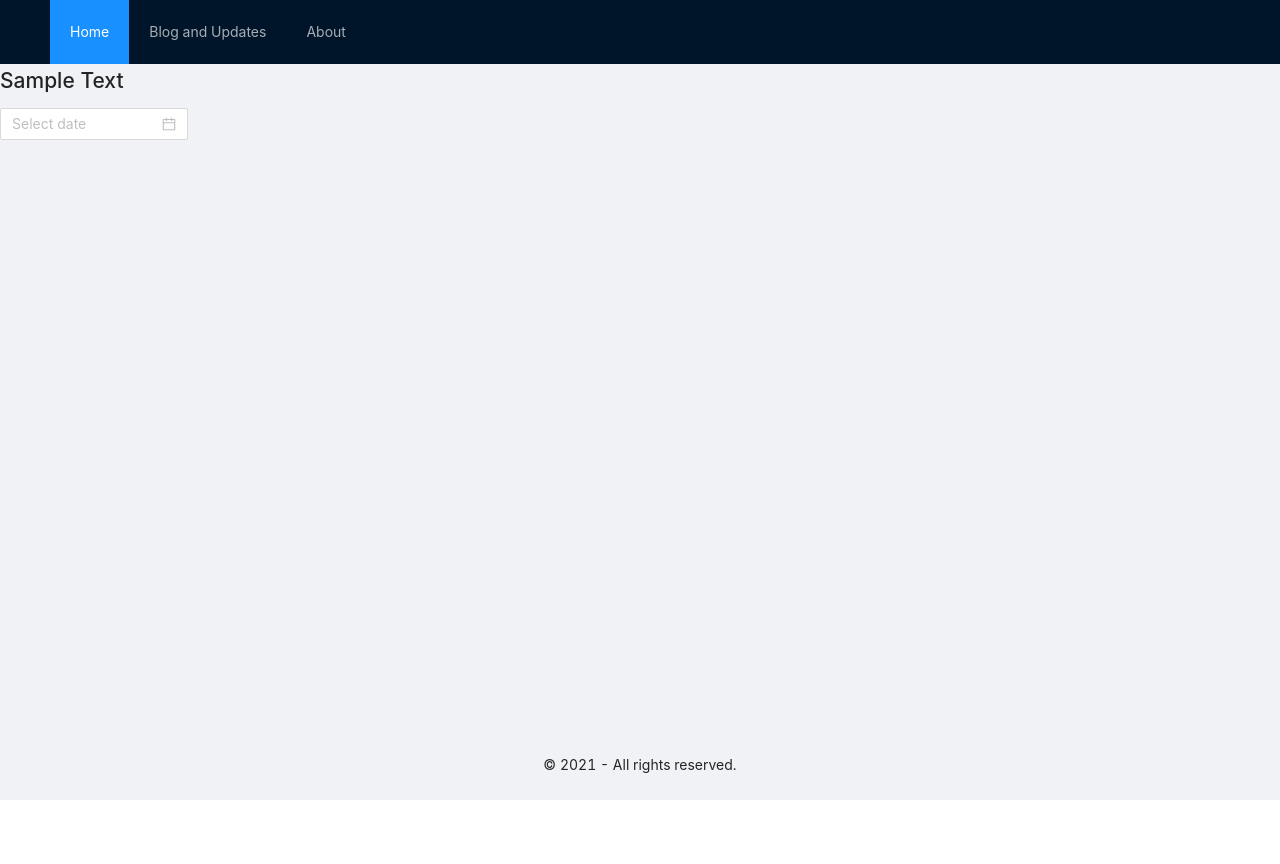
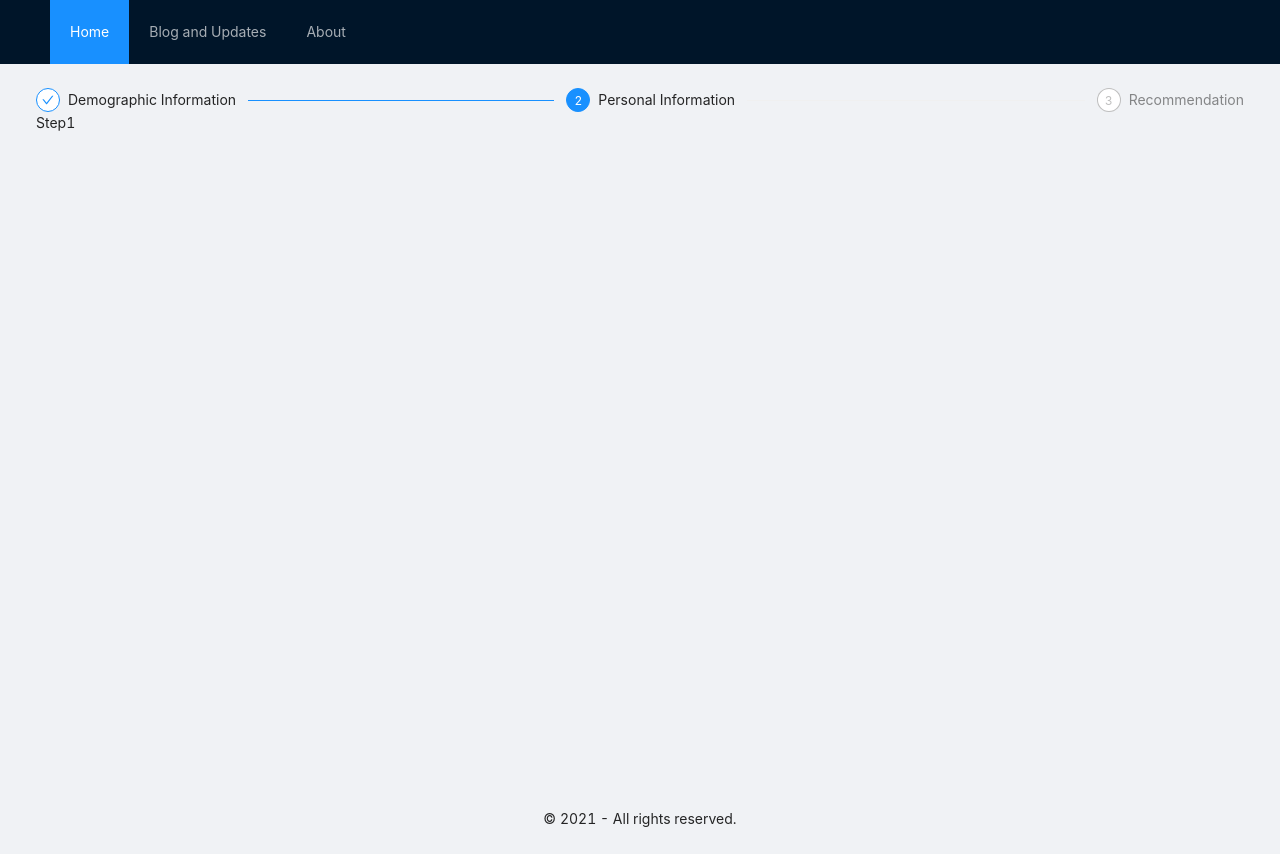
Before and after one commit to RecSys-lab/PoI-data-collection-form, a Next.js app: page / in a window 1280 px wide. Before the commit the page ends 800 px from the top, so only its background shows below. Built offline with nearby package versions, Linux system fonts and the light colour scheme.

Commit message:
feat: adding stepper and other contents

```diff
--- /dev/null
+++ b/components/Content.tsx
@@ -0,0 +1,30 @@
+import React, { CSSProperties, FC } from "react";
+import styled from 'styled-components';
+import Stepper from "./Content/Stepper";
+import { steps } from "./Content/Stepper/steps.config";
+
+export const ContentComponent: FC = () => {
+    const [current, setCurrent] = React.useState(0);
+
+    const next = () => {
+        setCurrent(current + 1);
+      };
+
+      const prev = () => {
+        setCurrent(current - 1);
+      };
+
+      const onChange = (current: number) => {
+        setCurrent(current);
+    }
+
+    return <Container >
+            <Stepper onChange={onChange} />
+            <div className="steps-content">{steps[current].content}</div>
+
+        </Container>
+}
+
+const Container = styled.div`
+    padding: 24px 36px;
+`;
--- /dev/null
+++ b/components/Content/Stepper.tsx
@@ -0,0 +1,25 @@
+import React, { FC, ReactNode } from "react";
+import styled from 'styled-components';
+
+import { Steps } from 'antd';
+import { steps } from "./Stepper/steps.config";
+
+const { Step } = Steps;
+
+interface StepperProps {
+  onChange: (current: number) => void;
+};
+
+const Stepper: FC<StepperProps> = ({onChange}) => {
+
+
+  return <Steps size="small" current={1} onChange={onChange}>
+  {steps.map((step, key) => {
+    return <Step key={key} title={step.title} />
+  })}
+</Steps>
+};
+
+export default Stepper;
+
+const AppContainer = styled.div``;
--- /dev/null
+++ b/components/Content/Stepper/StepDemographic.tsx
@@ -0,0 +1,7 @@
+import React, { FC, ReactNode } from "react";
+
+const StepDemographic: FC = () => {
+    return <div>Step1</div>
+  };
+
+  export default StepDemographic;
--- /dev/null
+++ b/components/Content/Stepper/StepPersonal.tsx
@@ -0,0 +1,7 @@
+import React, { FC, ReactNode } from "react";
+
+const StepPersonal: FC = () => {
+    return <div>Step2</div>
+  };
+
+  export default StepPersonal;
--- /dev/null
+++ b/components/Content/Stepper/StepRecommendation.tsx
@@ -0,0 +1,7 @@
+import React, { FC, ReactNode } from "react";
+
+const StepRecommendation: FC = () => {
+    return <div>Step3</div>
+  };
+
+  export default StepRecommendation;
--- /dev/null
+++ b/components/Content/Stepper/steps.config.tsx
@@ -0,0 +1,24 @@
+import React from "react";
+import StepDemographic from "./StepDemographic";
+import StepPersonal from "./StepPersonal";
+import StepRecommendation from "./StepRecommendation";
+
+interface Step {
+    title: string;
+    content: JSX.Element;
+}
+
+export const steps: Step[] = [
+    {
+      title: 'Demographic Information',
+      content: <StepDemographic />,
+    },
+    {
+      title: 'Personal Information',
+      content: <StepPersonal />,
+    },
+    {
+      title: 'Recommendation',
+      content: <StepRecommendation />,
+    },
+  ];
--- a/components/Footer.tsx
+++ b/components/Footer.tsx
@@ -16,8 +16,6 @@ const Container = styled.div`
 `;
 
 const FooterStyle: CSSProperties = {
-    bottom: 0,
     width: '100%',
     textAlign: 'center',
-    position: 'absolute',
 }
--- a/package.json
+++ b/package.json
@@ -7,6 +7,7 @@
   "scripts": {
     "build": "next build",
     "start": "next dev",
+    "lint:css": "stylelint './**/*.tsx'",
     "prisma:sync": "npx prisma db push",
     "prisma:studio": "npx prisma studio",
     "prisma:generate": "npx prisma generate"
@@ -35,7 +36,9 @@
     "eslint-plugin-react": "^7.24.0",
     "prisma": "^2.28.0",
     "stylelint": "^13.13.1",
-    "stylelint-config-standard": "^22.0.0",
+    "stylelint-config-recommended": "^5.0.0",
+    "stylelint-config-styled-components": "^0.1.1",
+    "stylelint-processor-styled-components": "^1.10.0",
     "typescript": "^4.3.5"
   }
 }
--- a/pages/index.tsx
+++ b/pages/index.tsx
@@ -1,17 +1,12 @@
 import React, {FC} from "react";
 import styled from 'styled-components';
-import { DatePicker } from 'antd';
 import 'antd/dist/antd.css';
+import { ContentComponent } from "$components/Content";
 
-type Props = {
-  feed: any[]
-}
-
-const Home: FC<Props> = (props) => {
+const Home: FC = () => {
   return (
     <Container>
-      <h1>Sample Text</h1>
-      <DatePicker />
+      <ContentComponent />
     </Container>
   )
 }
@@ -19,4 +14,5 @@ const Home: FC<Props> = (props) => {
 export default Home;
 
 const Container = styled.div`
+height: 100vh;
 `;
```
Also changed, not shown: .stylelintrc.json, 1 other file (tests, documents, lock files or other folders).
